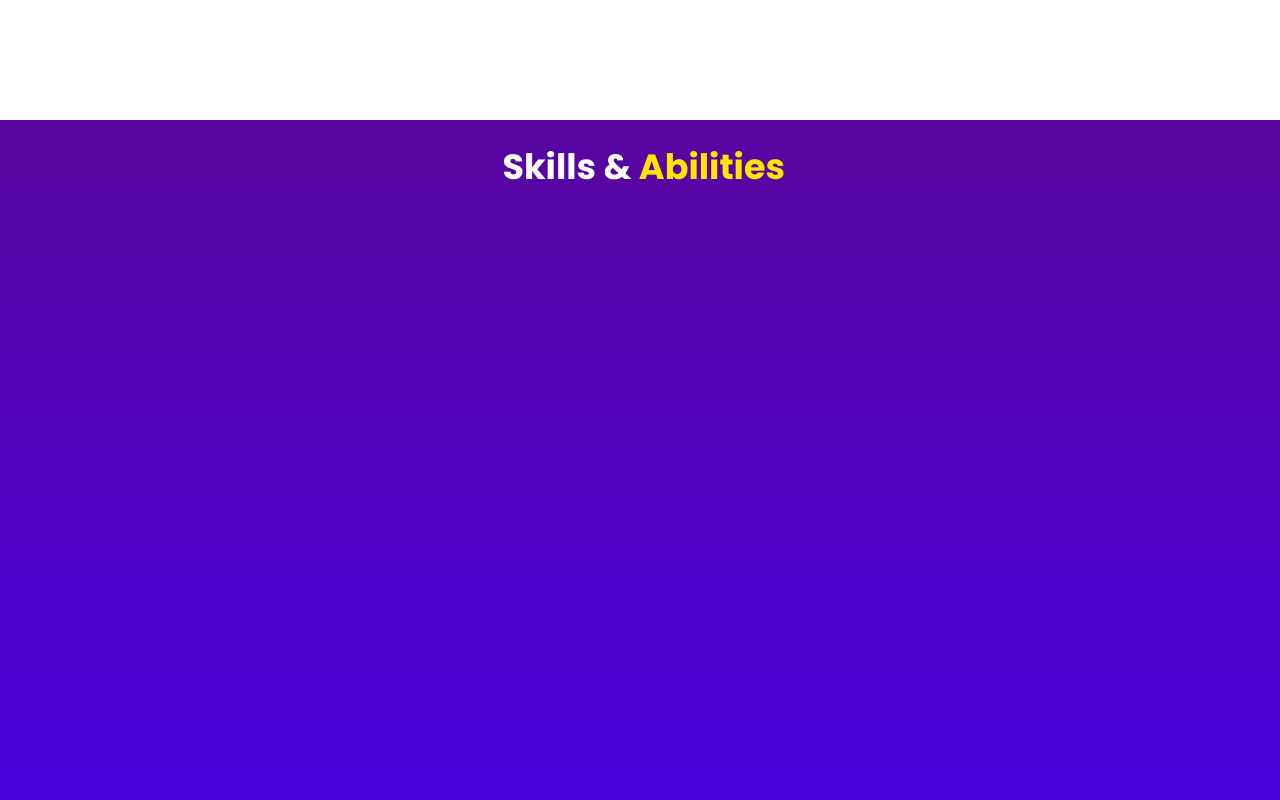
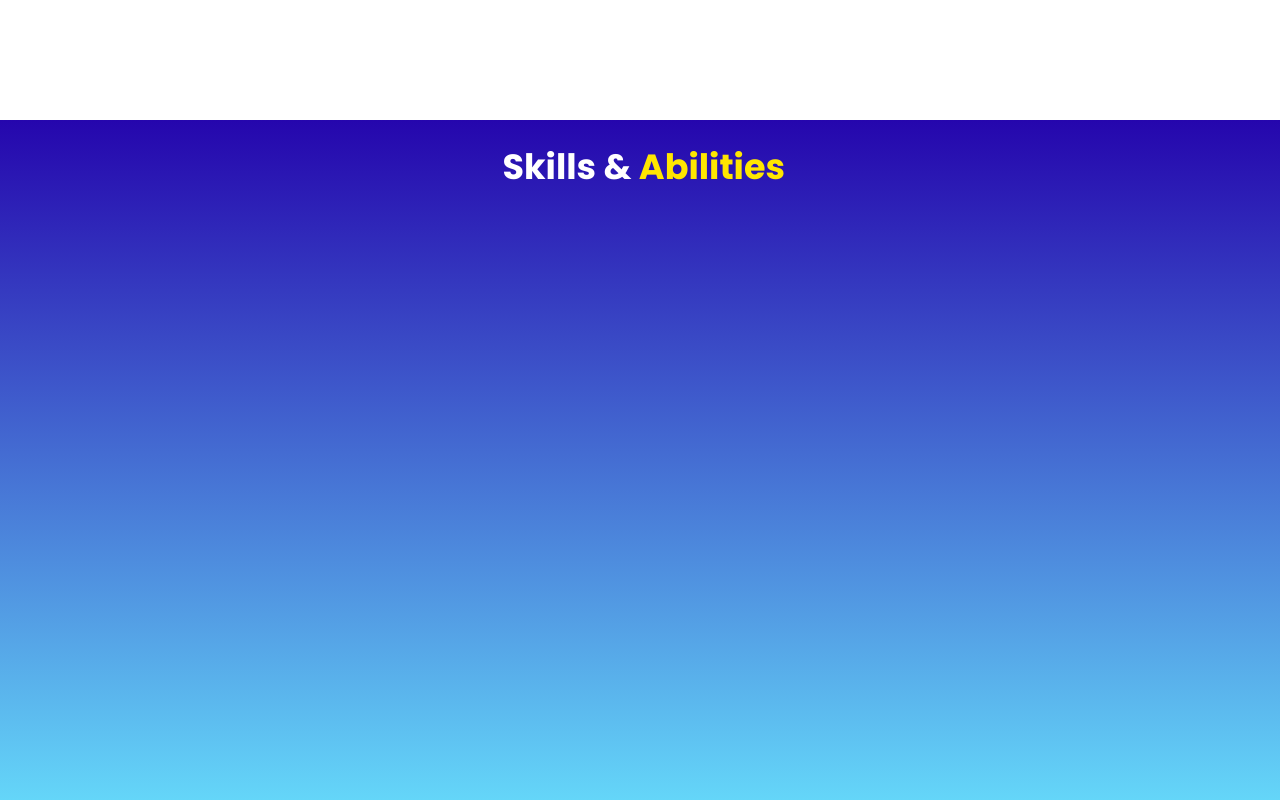
Before and after one commit to ayushpandey-0726/Github-portfolio, a plain HTML site: page index.html in a window 1280 px wide. Shown: the part 1480-2280 px from the top of the page. Drawn offline with nearby package versions, Linux system fonts and the light colour scheme; some icons are missing.

Commit message:
skills gradient updated

```diff
--- a/css/style.css
+++ b/css/style.css
@@ -458,7 +458,7 @@ header .navbar ul li a:hover {
 /* skills section starts */
 .skills {
   min-height: 90vh;
-  background: linear-gradient(to bottom, #57059e, #4a00e0);
+  background: linear-gradient(to bottom, #2506ad, #68e2fd);
 }
 .skills h2 {
   color: #fff;
```
